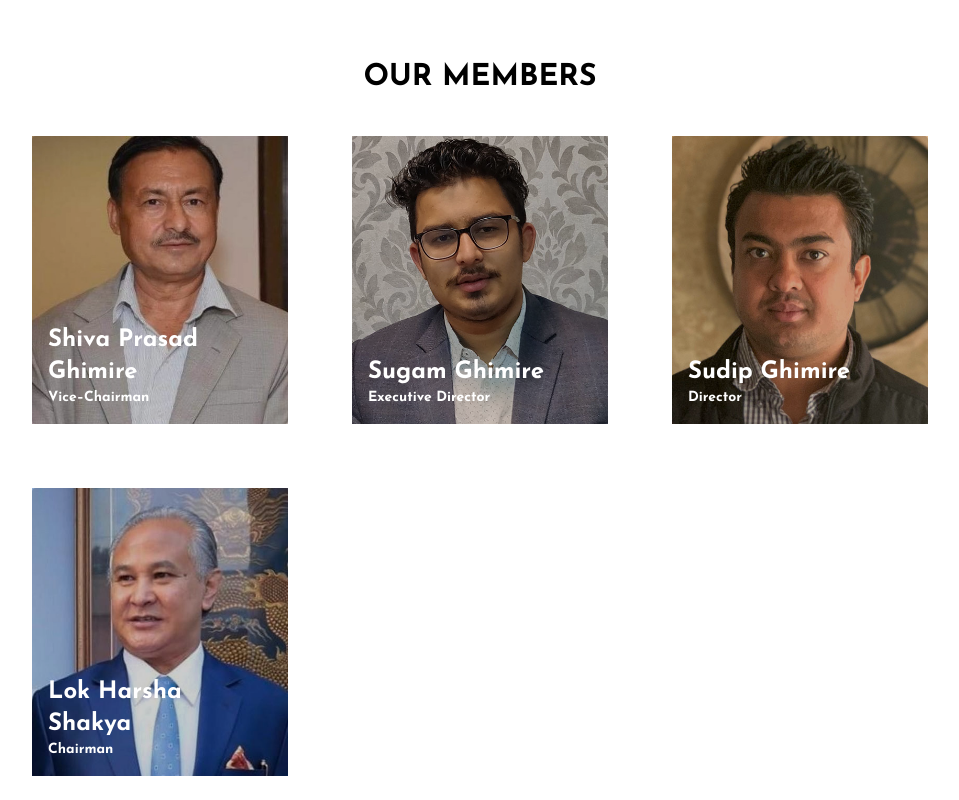
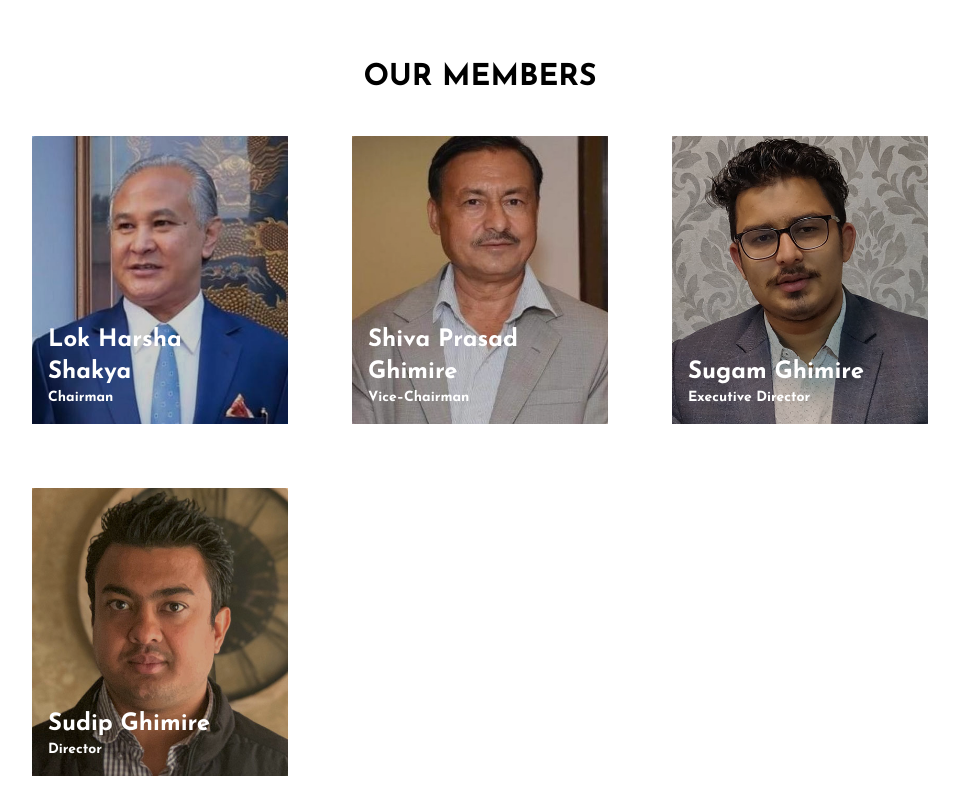
Before and after one commit to iamshishirpandey/motorhead-latest, a Next.js app: page /about in a window 1280 px wide. Shown: the part 1280-2080 px from the top of the page, without its empty margins (160-1119 px from the left). Built offline with nearby package versions, Linux system fonts and the light colour scheme.

Commit message:
change in team and bike details

```diff
--- a/src/components/About/Teams.tsx
+++ b/src/components/About/Teams.tsx
@@ -3,6 +3,11 @@ import Member from "./Member";
 
 type Props = {};
 const teams = [
+  {
+    img: "team03.jpg",
+    name: "Lok Harsha Shakya",
+    post: "Chairman",
+  },
   {
     img: "team01.jpg",
     name: "Shiva Prasad Ghimire",
@@ -17,11 +22,6 @@ const teams = [
     img: "sudip-ghimire.jpeg",
     name: "Sudip Ghimire",
     post: "Director",
-  },
-  {
-    img: "team03.jpg",
-    name: "Lok Harsha Shakya",
-    post: "Chairman",
   },
 ];
 
```
